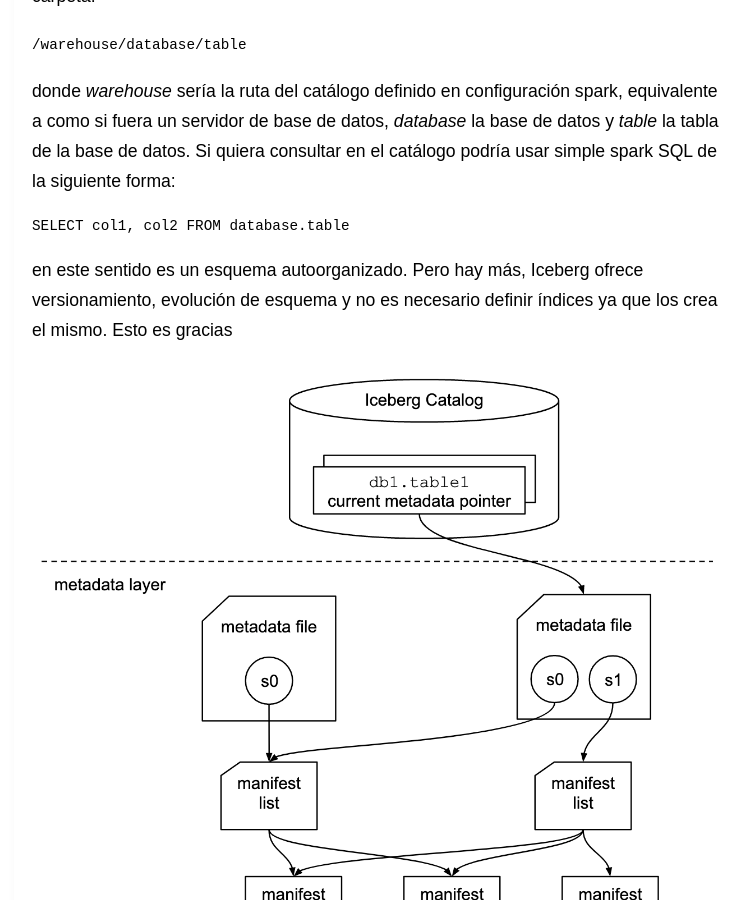
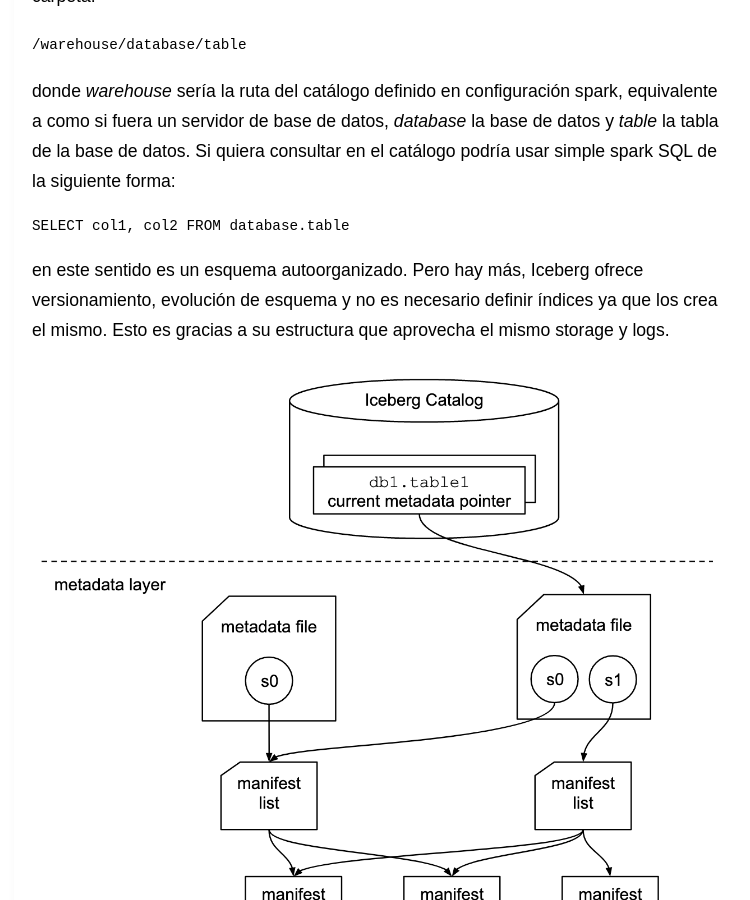
Before and after one commit to tecnocriollo/tecnocriollo.github.io, a Jekyll site: the page built from _posts/2025-05-20-datalake-con-minio-y-iceberg.md, in a window 1280 px wide and 900 px high, scrolled down 554 px. Shown: the whole window, without its empty margins (258-1008 px from the left). Built offline with Jekyll 4.4.1, drawn with Linux system fonts in a browser that asks for light colours; our own code applies the rules of GitHub Pages for plain Markdown files.

Commit message:
fix post

````diff
--- a/_posts/2025-05-20-datalake-con-minio-y-iceberg.md
+++ b/_posts/2025-05-20-datalake-con-minio-y-iceberg.md
@@ -14,7 +14,7 @@
 SELECT col1, col2 FROM database.table
 ```
 
-en este sentido es un esquema autoorganizado. Pero hay más, Iceberg ofrece versionamiento, evolución de esquema y no es necesario definir índices ya que los crea el mismo. Esto es gracias
+en este sentido es un esquema autoorganizado. Pero hay más, Iceberg ofrece versionamiento, evolución de esquema y no es necesario definir índices ya que los crea el mismo. Esto es gracias a su estructura que aprovecha el mismo storage y logs.
 
 <a href="/assets/images/iceberg-metadata.png" target="_blank">
   <img src="/assets/images/iceberg-metadata.png" alt="Iceberg metadata">
````
